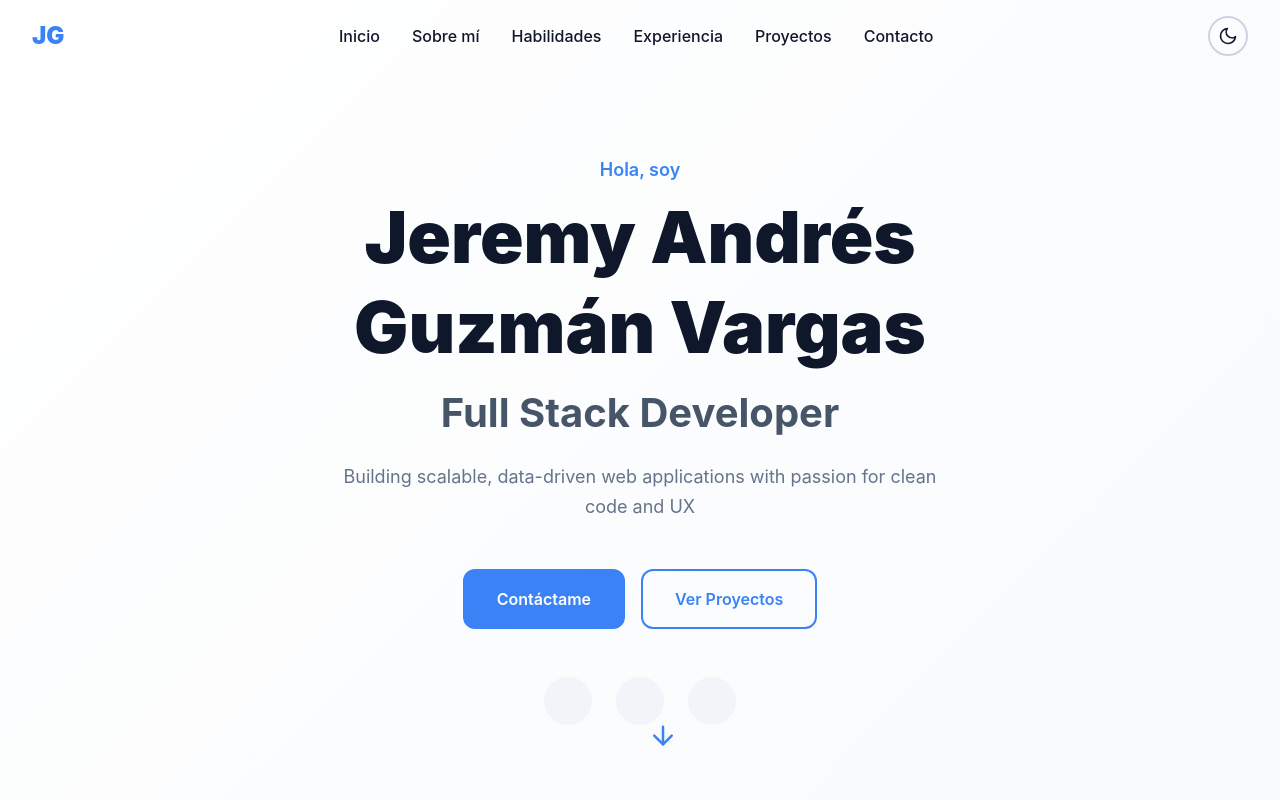
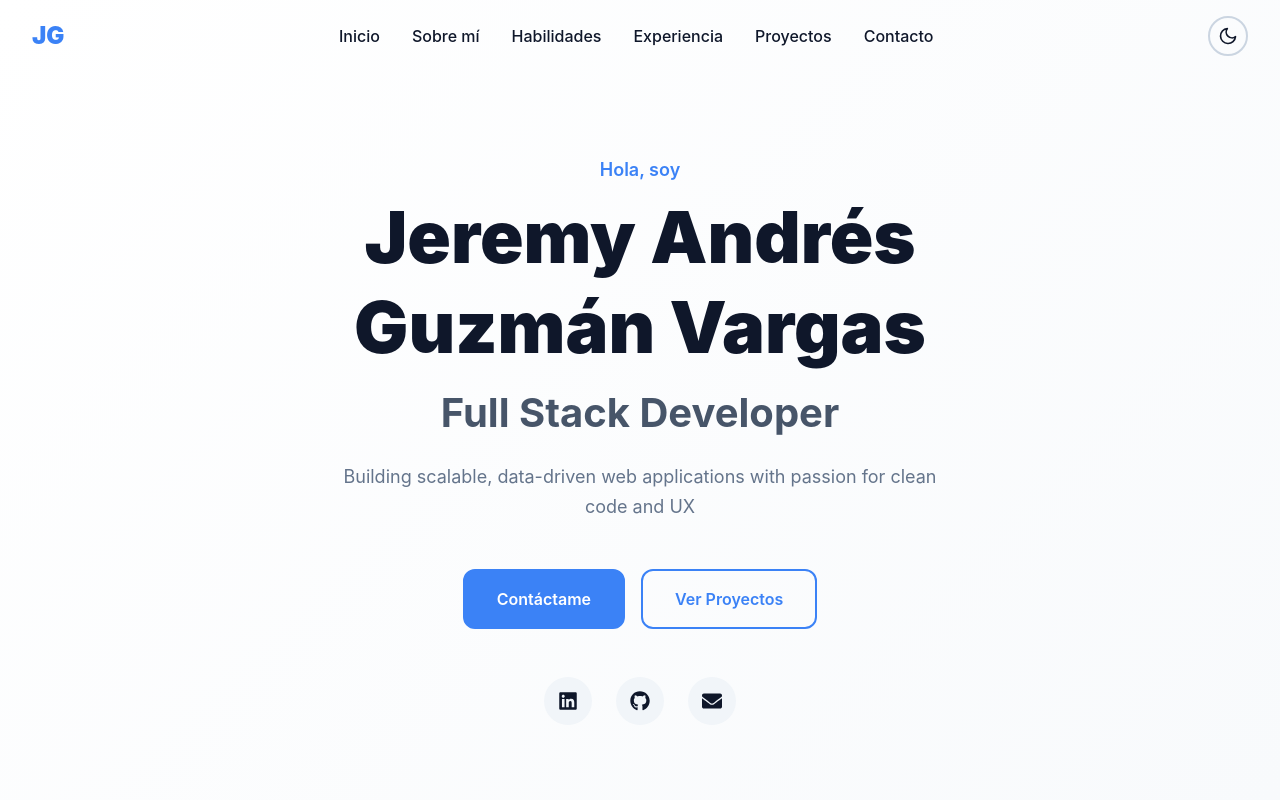
Before and after one commit to Jeranguz/portfolio-react, a React (Vite) app: page / in a window 1280 px wide. Shown: the top 800 px of the page. Built offline with nearby package versions, Linux system fonts and the light colour scheme.

Commit message:
Refactor Hero component: replace scroll indicator with social media icons

```diff
--- a/src/components/Hero/Hero.css
+++ b/src/components/Hero/Hero.css
@@ -120,19 +120,6 @@
   box-shadow: var(--shadow-md);
 }
 
-.scroll-indicator {
-  position: absolute;
-  bottom: var(--spacing-2xl);
-  left: 50%;
-  transform: translateX(-50%);
-  background-color: transparent;
-  color: var(--color-accent);
-  font-size: var(--font-size-3xl);
-  cursor: pointer;
-  border: none;
-  padding: var(--spacing-sm);
-}
-
 @media (max-width: 768px) {
   .hero {
     padding-top: 60px;
@@ -146,4 +133,8 @@
   .btn {
     width: 100%;
   }
+
+  .scroll-indicator {
+    bottom: var(--spacing-lg);
+  }
 }
--- a/src/components/Hero/Hero.jsx
+++ b/src/components/Hero/Hero.jsx
@@ -1,11 +1,17 @@
 import { motion } from 'framer-motion';
-import { FiArrowDown } from 'react-icons/fi';
+import { FaLinkedin, FaGithub, FaEnvelope } from 'react-icons/fa';
 import { personalInfo, socialLinks } from '../../data/portfolioData';
 import './Hero.css';
 
 const Hero = () => {
-  const scrollToAbout = () => {
-    document.querySelector('#about')?.scrollIntoView({ behavior: 'smooth' });
+  const getIcon = (iconName) => {
+    const icons = {
+      linkedin: FaLinkedin,
+      github: FaGithub,
+      email: FaEnvelope
+    };
+    const Icon = icons[iconName];
+    return Icon ? <Icon /> : null;
   };
 
   return (
@@ -96,25 +102,11 @@ const Hero = () => {
                 animate={{ opacity: 1, y: 0 }}
                 transition={{ delay: 0.8 + index * 0.1 }}
               >
-                <span className="visually-hidden">{link.name}</span>
+                {getIcon(link.icon)}
               </motion.a>
             ))}
           </motion.div>
         </motion.div>
-
-        <motion.button
-          className="scroll-indicator"
-          onClick={scrollToAbout}
-          aria-label="Scroll to about section"
-          initial={{ opacity: 0 }}
-          animate={{ opacity: 1, y: [0, 10, 0] }}
-          transition={{
-            opacity: { delay: 1 },
-            y: { repeat: Infinity, duration: 1.5 }
-          }}
-        >
-          <FiArrowDown />
-        </motion.button>
       </div>
     </section>
   );
```
